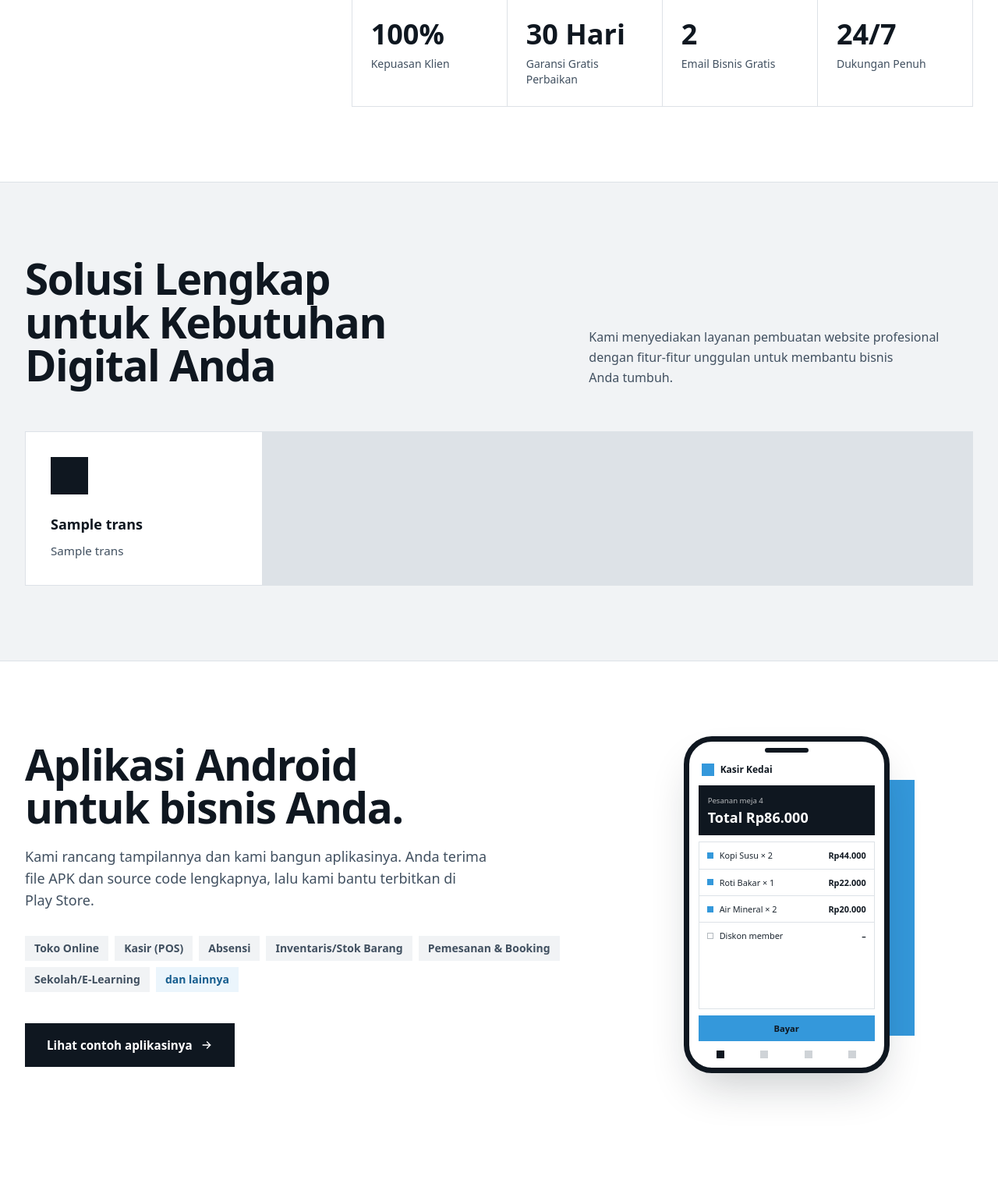
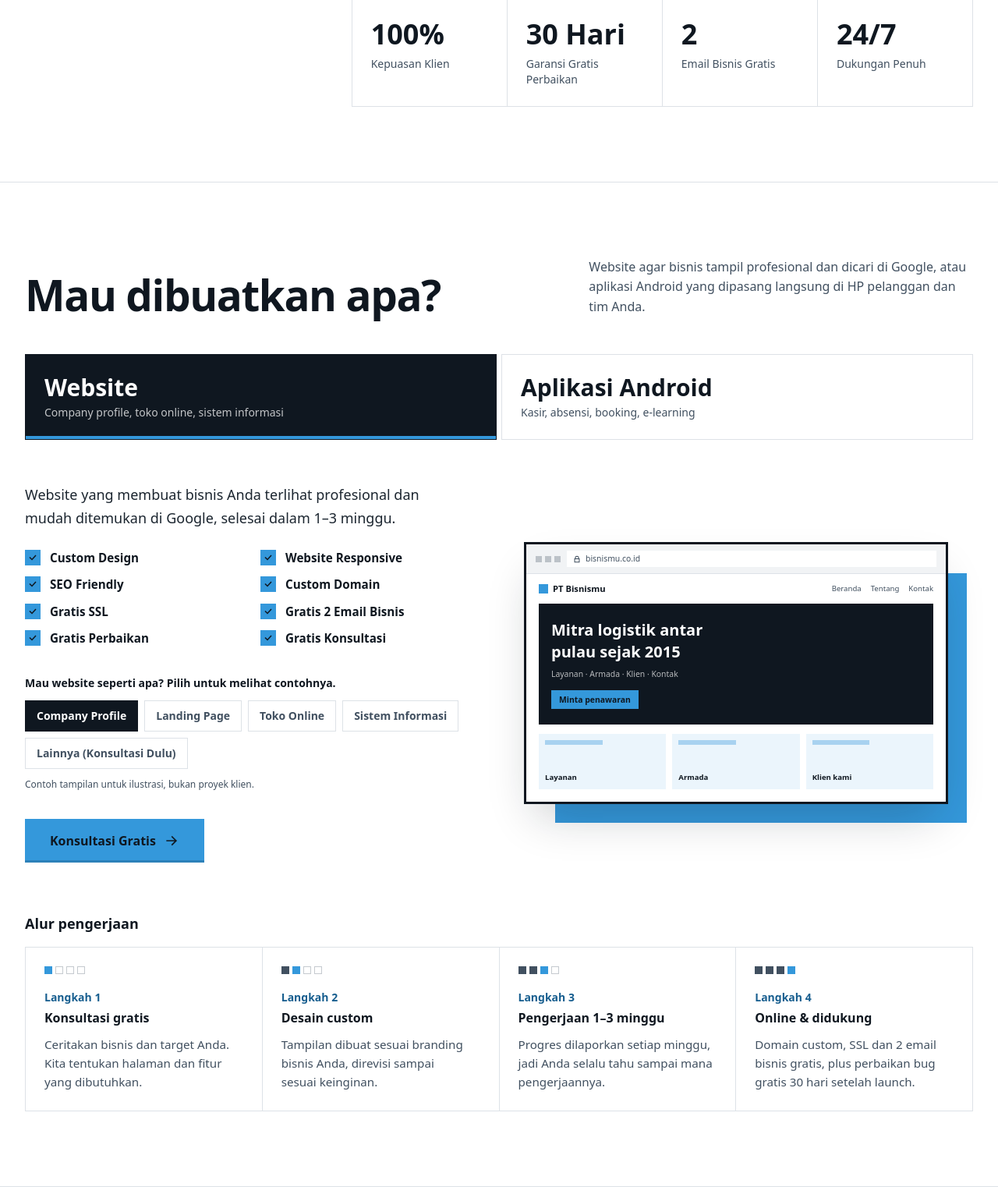
Before and after one commit to shabianay/landing-tsi, a Laravel app: template resources/views/home.blade.php in a window 1280 px wide. Shown: the part 1754-3276 px from the top of the page at 78% size. Run offline with Laravel 12, Linux system fonts and the light colour scheme; data comes from the database, SQL or seed files in the repository; the template is opened without the code that fills it: most values are stand-ins (such as "Sample title", 1, 10 or a date in 2020); grey boxes marked "Sample" are stand-in pictures; style sheets or scripts are compiled from the project's sources; parts of the project's set-up code (start-up, migrations or seed data) failed here and were passed over; some web fonts are replaced.

Commit message:
Merge Website and Android services into one home section (#10)
'Mau dibuatkan apa?' on the home page now holds both services: switch between
Website and Aplikasi Android, pick a type, and a browser or phone shows an
example screen (demo content, labelled). Each service lists what you get and
its own 4-step flow. Website claims come from the existing site/poster
(1-3 weeks, SSL, 2 business emails, 30-day fixes); Android from its poster.

- /aplikasi-android now 301-redirects to /#jasa; page view removed
- Nav and footer 'Layanan' link to the section; mobile menu closes on tap
- Tests: ServicesShowcaseTest

Co-authored-by: Claude Opus 5.5 <noreply@anthropic.com>

```diff
--- /dev/null
+++ b/app/Support/WebsiteExamples.php
@@ -0,0 +1,62 @@
+<?php
+
+namespace App\Support;
+
+/**
+ * Example website screens for the home "Jasa" section.
+ * Demo content only: brands and copy are illustrative, not client work.
+ */
+class WebsiteExamples
+{
+    /** @return array<string, array{label: string, url: string, brand: string, headline: string, sub: string, cta: string, tiles: array<int, string>}> */
+    public static function all(): array
+    {
+        return [
+            'profil' => [
+                'label' => 'Company Profile',
+                'url' => 'bisnismu.co.id',
+                'brand' => 'PT Bisnismu',
+                'headline' => 'Mitra logistik antar pulau sejak 2015',
+                'sub' => 'Layanan · Armada · Klien · Kontak',
+                'cta' => 'Minta penawaran',
+                'tiles' => ['Layanan', 'Armada', 'Klien kami'],
+            ],
+            'landing' => [
+                'label' => 'Landing Page',
+                'url' => 'promo.bisnismu.com',
+                'brand' => 'Kelas Desain',
+                'headline' => 'Kuasai desain grafis dalam 30 hari',
+                'sub' => 'Kelas online · sertifikat · mentor',
+                'cta' => 'Daftar sekarang',
+                'tiles' => ['Materi', 'Testimoni', 'Harga'],
+            ],
+            'toko' => [
+                'label' => __('Toko Online'),
+                'url' => 'tokobisnismu.com',
+                'brand' => 'Toko Bisnismu',
+                'headline' => 'Koleksi baru sudah datang',
+                'sub' => 'Gratis ongkir se-kota',
+                'cta' => 'Belanja sekarang',
+                'tiles' => ['Kemeja Linen', 'Tote Bag', 'Topi Bucket'],
+            ],
+            'sistem' => [
+                'label' => __('Sistem Informasi'),
+                'url' => 'ppdb.sekolahmu.sch.id',
+                'brand' => 'PPDB Online',
+                'headline' => 'Pendaftaran siswa baru dibuka',
+                'sub' => 'Daftar · Unggah berkas · Cek hasil',
+                'cta' => 'Daftar online',
+                'tiles' => ['Pendaftar 512', 'Diverifikasi 430', 'Diterima 280'],
+            ],
+            'lainnya' => [
+                'label' => __('Lainnya (Konsultasi Dulu)'),
+                'url' => 'websiteanda.com',
+                'brand' => 'Website Anda',
+                'headline' => 'Belum ada di daftar? Ceritakan idenya',
+                'sub' => 'Kita petakan halaman dan fiturnya bersama',
+                'cta' => 'Konsultasi gratis',
+                'tiles' => ['Halaman?', 'Fitur?', 'Target?'],
+            ],
+        ];
+    }
+}
--- a/resources/js/app.js
+++ b/resources/js/app.js
@@ -53,6 +53,17 @@ document.addEventListener('click', (event) => {
         return;
     }
 
+    // Links inside the mobile menu (e.g. "/#jasa" on the home page) may not reload the page: close it.
+    if (target.closest('#mobile-menu a')) {
+        const menu = document.getElementById('mobile-menu');
+        const toggle = document.querySelector('[data-toggle-mobile-menu]');
+        menu?.classList.add('hidden');
+        document.documentElement.classList.remove('overflow-hidden');
+        toggle?.setAttribute('aria-expanded', 'false');
+        toggle?.querySelector('[data-menu-icon="open"]')?.classList.remove('hidden');
+        toggle?.querySelector('[data-menu-icon="close"]')?.classList.add('hidden');
+    }
+
     const submitter = target.closest('[data-submit-parent-form]');
     if (submitter) {
         event.preventDefault();
--- /dev/null
+++ b/resources/views/components/browser-mock.blade.php
@@ -0,0 +1,46 @@
+@props(['screens', 'interactive' => false])
+{{-- A website drawn in the site's block language. Demo content; the parent's Alpine `web` key picks the screen. --}}
+<div {{ $attributes->merge(['class' => 'relative mx-auto w-full max-w-[34rem]']) }} aria-hidden="true">
+    <div class="absolute -right-4 -bottom-4 left-10 top-10 bg-primary-500 sm:-right-6 sm:-bottom-6"></div>
+
+    <div class="relative h-[19rem] overflow-hidden border-[3px] border-dark-300 bg-white shadow-2xl sm:h-[21rem]">
+        @foreach ($screens as $key => $screen)
+            <div class="absolute inset-0 flex flex-col"
+                 @if ($interactive)
+                     x-show="web === '{{ $key }}'" @if(! $loop->first) x-cloak @endif
+                     x-transition:enter="transition duration-300 ease-out-expo" x-transition:enter-start="translate-y-3 opacity-0" x-transition:enter-end="translate-y-0 opacity-100"
+                 @elseif (! $loop->first)
+                     hidden
+                 @endif>
+                {{-- browser chrome --}}
+                <div class="flex items-center gap-2 border-b border-line bg-dark-50 px-3 py-2">
+                    <span class="flex gap-1"><span class="h-2 w-2 bg-dark-100/30"></span><span class="h-2 w-2 bg-dark-100/30"></span><span class="h-2 w-2 bg-dark-100/30"></span></span>
+                    <span class="flex min-w-0 flex-1 items-center gap-1.5 bg-white px-2 py-0.5 text-[0.65rem] text-dark-100">
+                        <svg class="h-2.5 w-2.5 shrink-0" fill="none" stroke="currentColor" stroke-width="2.5" viewBox="0 0 24 24"><path d="M7 11V8a5 5 0 0 1 10 0v3M5 11h14v10H5z"/></svg>
+                        <span class="truncate">{{ $screen['url'] }}</span>
+                    </span>
+                </div>
+                {{-- site nav --}}
+                <div class="flex items-center justify-between px-4 py-2.5">
+                    <span class="flex items-center gap-1.5 text-[0.7rem] font-bold text-dark-300"><span class="h-3 w-3 bg-primary-500"></span>{{ $screen['brand'] }}</span>
+                    <span class="hidden gap-3 text-[0.6rem] text-dark-100 sm:flex"><span>Beranda</span><span>Tentang</span><span>Kontak</span></span>
+                </div>
+                {{-- hero --}}
+                <div class="mx-4 bg-dark-300 px-4 py-5 text-white">
+                    <p class="max-w-[22ch] font-display text-lg font-extrabold leading-tight sm:text-xl">{{ $screen['headline'] }}</p>
+                    <p class="mt-1.5 text-[0.65rem] text-white/70">{{ $screen['sub'] }}</p>
+                    <span class="mt-3 inline-block bg-primary-500 px-2.5 py-1 text-[0.65rem] font-bold text-dark-300">{{ $screen['cta'] }}</span>
+                </div>
+                {{-- tiles --}}
+                <div class="mx-4 mt-3 grid flex-1 grid-cols-3 gap-2 pb-4">
+                    @foreach ($screen['tiles'] as $tile)
+                        <div class="flex flex-col justify-end bg-primary-50 p-2">
+                            <span class="mb-auto h-1.5 w-1/2 bg-primary-200"></span>
+                            <span class="text-[0.6rem] font-semibold text-dark-300">{{ $tile }}</span>
+                        </div>
+                    @endforeach
+                </div>
+            </div>
+        @endforeach
+    </div>
+</div>
--- a/resources/views/home.blade.php
+++ b/resources/views/home.blade.php
@@ -132,6 +132,8 @@
         </div>
     </section>
 
+    @include('partials.services-showcase')
+
     {{-- ============ Services ============ --}}
     <section id="layanan" class="scroll-mt-20 border-t border-line bg-dark-50 py-16 md:py-24">
         <div class="wrap">
@@ -157,27 +159,6 @@
             @else
                 <p class="mt-10 border border-dashed border-dark-100/40 p-8 text-dark-100">{{ __('Belum ada layanan.') }}</p>
             @endif
-        </div>
-    </section>
-
-    {{-- ============ Android app service ============ --}}
-    @php $androidExamples = \App\Support\AndroidAppExamples::all(); @endphp
-    <section id="aplikasi-android" class="scroll-mt-20 overflow-hidden border-t border-line py-16 md:py-24">
-        <div class="wrap grid gap-12 lg:grid-cols-12 lg:items-center">
-            <div class="lg:col-span-7">
-                <h2 class="display-2 max-w-[16ch]">{{ __('Aplikasi Android untuk bisnis Anda.') }}</h2>
-                <p class="mt-5 max-w-[58ch] text-lg text-dark-100">{{ __('Kami rancang tampilannya dan kami bangun aplikasinya. Anda terima file APK dan source code lengkapnya, lalu kami bantu terbitkan di Play Store.') }}</p>
-                <ul class="mt-8 flex flex-wrap gap-2">
-                    @foreach (array_slice($androidExamples, 0, 6) as $example)
-                        <li class="tag !px-3 !py-1.5 !text-sm">{{ $example['label'] }}</li>
-                    @endforeach
-                    <li class="tag-blue !px-3 !py-1.5 !text-sm">{{ __('dan lainnya') }}</li>
-                </ul>
-                <a href="{{ route('services.android') }}" class="btn-ink mt-10 !min-h-14 !px-7">{{ __('Lihat contoh aplikasinya') }} <x-icon-arrow /></a>
-            </div>
-            <div class="px-6 lg:col-span-5">
-                <x-app-phone :screens="['kasir' => $androidExamples['kasir']]" />
-            </div>
         </div>
     </section>
 
--- a/resources/views/layouts/footer.blade.php
+++ b/resources/views/layouts/footer.blade.php
@@ -17,14 +17,15 @@
             <ul class="mt-4 space-y-1">
                 @foreach ([
                     ['home', __('Beranda')],
-                    ['services.android', __('Aplikasi Android')],
+                    ['home', __('Layanan'), '#jasa'],
                     ['portfolio.index', __('Portfolio')],
                     ['articles.index', __('Artikel')],
                     ['jobs.index', __('Karier')],
                     ['about', __('Tentang')],
                     ['contact', __('Kontak')],
-                ] as [$route, $label])
-                    <li><a href="{{ route($route) }}" class="inline-block py-1.5 text-dark-100 hover:text-dark-300 hover:underline">{{ $label }}</a></li>
+                ] as $link)
+                    @php [$route, $label] = $link; $fragment = $link[2] ?? ''; @endphp
+                    <li><a href="{{ route($route) . $fragment }}" class="inline-block py-1.5 text-dark-100 hover:text-dark-300 hover:underline">{{ $label }}</a></li>
                 @endforeach
             </ul>
         </nav>
--- a/resources/views/layouts/navbar.blade.php
+++ b/resources/views/layouts/navbar.blade.php
@@ -1,7 +1,7 @@
 @php
     $navItems = [
         ['route' => 'home', 'match' => 'home', 'label' => __('Beranda')],
-        ['route' => 'services.android', 'match' => 'services.android', 'label' => __('Aplikasi Android')],
+        ['route' => 'home', 'fragment' => '#jasa', 'match' => '__none__', 'label' => __('Layanan')],
         ['route' => 'portfolio.index', 'match' => 'portfolio.*', 'label' => __('Portfolio')],
         ['route' => 'articles.index', 'match' => 'articles.*', 'label' => __('Artikel')],
         ['route' => 'jobs.index', 'match' => 'jobs.*', 'label' => __('Karier')],
@@ -22,7 +22,7 @@
             @foreach ($navItems as $item)
                 @php $active = request()->routeIs($item['match']); @endphp
                 <li>
-                    <a href="{{ route($item['route']) }}" @if($active) aria-current="page" @endif
+                    <a href="{{ route($item['route']) . ($item['fragment'] ?? '') }}" @if($active) aria-current="page" @endif
                        class="relative block px-2.5 py-2 text-[0.9rem] font-medium transition-colors xl:px-4 xl:text-[0.95rem] {{ $active ? 'text-dark-300' : 'text-dark-100 hover:text-dark-300' }}">
                         {{ $item['label'] }}
                         @if ($active)
@@ -63,7 +63,7 @@
             @foreach ($navItems as $item)
                 @php $active = request()->routeIs($item['match']); @endphp
                 <li>
-                    <a href="{{ route($item['route']) }}" @if($active) aria-current="page" @endif
+                    <a href="{{ route($item['route']) . ($item['fragment'] ?? '') }}" @if($active) aria-current="page" @endif
                        class="flex items-center justify-between py-4 font-display text-2xl font-bold {{ $active ? 'text-dark-300' : 'text-dark-100' }}">
                         {{ $item['label'] }}
                         @if ($active)
--- /dev/null
+++ b/resources/views/partials/services-showcase.blade.php
@@ -0,0 +1,136 @@
+@php
+    use App\Models\Setting;
+    use App\Support\AndroidAppExamples;
+    use App\Support\WebsiteExamples;
+
+    $wa = fn (string $text) => 'https://wa.me/' . Setting::get('contact_whatsapp') . '?text=' . rawurlencode($text);
+
+    $kinds = [
+        'website' => [
+            'tab' => __('Website'),
+            'tabHint' => __('Company profile, toko online, sistem informasi'),
+            'lede' => __('Website yang membuat bisnis Anda terlihat profesional dan mudah ditemukan di Google, selesai dalam 1–3 minggu.'),
+            'gets' => [__('Custom Design'), __('Website Responsive'), __('SEO Friendly'), __('Custom Domain'), __('Gratis SSL'), __('Gratis 2 Email Bisnis'), __('Gratis Perbaikan'), __('Gratis Konsultasi')],
+            'pickerLabel' => __('Mau website seperti apa? Pilih untuk melihat contohnya.'),
+            'examples' => WebsiteExamples::all(),
+            'model' => 'web',
+            'wa' => $wa('Halo The Solution ID! Saya ingin konsultasi pembuatan website'),
+            'steps' => [
+                [__('Konsultasi gratis'), __('Ceritakan bisnis dan target Anda. Kita tentukan halaman dan fitur yang dibutuhkan.')],
+                [__('Desain custom'), __('Tampilan dibuat sesuai branding bisnis Anda, direvisi sampai sesuai keinginan.')],
+                [__('Pengerjaan 1–3 minggu'), __('Progres dilaporkan setiap minggu, jadi Anda selalu tahu sampai mana pengerjaannya.')],
+                [__('Online & didukung'), __('Domain custom, SSL dan 2 email bisnis gratis, plus perbaikan bug gratis 30 hari setelah launch.')],
+            ],
+        ],
+        'android' => [
+            'tab' => __('Aplikasi Android'),
+            'tabHint' => __('Kasir, absensi, booking, e-learning'),
+            'lede' => __('Kami rancang tampilannya dan kami bangun aplikasinya. Anda terima file APK dan source code lengkapnya, lalu kami bantu terbitkan di Play Store.'),
+            'gets' => [__('Desain UI sesuai permintaan'), __('Source code lengkap'), __('File APK siap install'), __('Bantu upload ke Play Store'), __('Gratis Konsultasi'), __('Revisi sampai acc (S&K berlaku)')],
+            'pickerLabel' => __('Mau bikin aplikasi apa? Pilih untuk melihat contohnya.'),
+            'examples' => AndroidAppExamples::all(),
+            'model' => 'app',
+            'wa' => $wa('Halo The Solution ID! Saya ingin konsultasi pembuatan aplikasi Android'),
+            'steps' => [
+                [__('Ceritakan idenya'), __('Konsultasi gratis. Kita bahas siapa penggunanya, fitur apa yang wajib ada, dan apa yang bisa menyusul.')],
+                [__('Desain tampilan'), __('Tampilan aplikasi dirancang sesuai permintaan Anda, dan direvisi sampai Anda setuju (S&K berlaku).')],
+                [__('Dibangun jadi APK'), __('Anda menerima file APK yang siap dipasang di HP, beserta source code lengkapnya.')],
+                [__('Terbit di Play Store'), __('Kami bantu proses upload aplikasi Anda ke Play Store.')],
+            ],
+        ],
+    ];
+@endphp
+
+{{-- One place for both services: pick Website or Android, then pick a type and the device shows an example. --}}
+<section id="jasa" class="scroll-mt-20 overflow-hidden border-t border-line py-16 md:py-24"
+         x-data="{ kind: 'website', web: 'profil', app: 'toko' }">
+    <div class="wrap">
+        <div class="grid gap-6 lg:grid-cols-12 lg:items-end">
+            <h2 class="display-2 lg:col-span-6">{{ __('Mau dibuatkan apa?') }}</h2>
+            <p class="text-dark-100 lg:col-span-5 lg:col-start-8">{{ __('Website agar bisnis tampil profesional dan dicari di Google, atau aplikasi Android yang dipasang langsung di HP pelanggan dan tim Anda.') }}</p>
+        </div>
+
+        {{-- Service switch --}}
+        <div class="mt-10 grid grid-cols-2 gap-1.5 md:mt-12" role="tablist" aria-label="{{ __('Pilih layanan') }}">
+            @foreach ($kinds as $key => $kind)
+                <button type="button" role="tab" id="tab-{{ $key }}" aria-controls="panel-{{ $key }}"
+                        aria-selected="{{ $loop->first ? 'true' : 'false' }}" :aria-selected="(kind === '{{ $key }}').toString()"
+                        @click="kind = '{{ $key }}'"
+                        class="relative flex flex-col items-start gap-1 border p-4 text-left transition-colors sm:p-6"
+                        :class="kind === '{{ $key }}' ? 'border-dark-300 bg-dark-300 text-white' : 'border-line bg-white text-dark-300 hover:border-dark-300'">
+                    <span class="font-display text-xl font-extrabold leading-tight sm:text-3xl">{{ $kind['tab'] }}</span>
+                    <span class="hidden text-sm sm:block" :class="kind === '{{ $key }}' ? 'text-white/75' : 'text-dark-100'">{{ $kind['tabHint'] }}</span>
+                    <span class="absolute inset-x-0 bottom-0 h-1 bg-primary-500" x-show="kind === '{{ $key }}'" @if(! $loop->first) x-cloak @endif></span>
+                </button>
+            @endforeach
+        </div>
+
+        @foreach ($kinds as $key => $kind)
+            <div id="panel-{{ $key }}" role="tabpanel" aria-labelledby="tab-{{ $key }}" x-show="kind === '{{ $key }}'" @if(! $loop->first) x-cloak @endif>
+                <div class="grid gap-12 pt-10 md:pt-14 lg:grid-cols-12 lg:items-center">
+                    <div class="min-w-0 lg:col-span-6">
+                        <p class="max-w-[54ch] text-lg leading-relaxed text-dark-200">{{ $kind['lede'] }}</p>
+
+                        <ul class="mt-6 grid gap-x-5 gap-y-2.5 sm:grid-cols-2">
+                            @foreach ($kind['gets'] as $item)
+                                <li class="flex items-center gap-3 text-[0.95rem] font-semibold text-dark-300">
+                                    <span class="flex h-5 w-5 shrink-0 items-center justify-center bg-primary-500 text-dark-300">
+                                        <svg class="h-3 w-3" fill="none" stroke="currentColor" stroke-width="3" stroke-linecap="square" viewBox="0 0 24 24" aria-hidden="true"><path d="m5 12 5 5L19 7"/></svg>
+                                    </span>
+                                    {{ $item }}
+                                </li>
+                            @endforeach
+                        </ul>
+
+                        <div class="mt-9">
+                            <p id="picker-{{ $key }}" class="text-sm font-semibold text-dark-300">{{ $kind['pickerLabel'] }}</p>
+                            <div class="-mx-5 mt-3 overflow-x-auto px-5 sm:mx-0 sm:px-0" role="group" aria-labelledby="picker-{{ $key }}">
+                                <ul class="flex gap-2 whitespace-nowrap sm:flex-wrap sm:whitespace-normal">
+                                    @foreach ($kind['examples'] as $exKey => $example)
+                                        <li>
+                                            <button type="button" @click="{{ $kind['model'] }} = '{{ $exKey }}'"
+                                                    aria-pressed="{{ $loop->first ? 'true' : 'false' }}" :aria-pressed="({{ $kind['model'] }} === '{{ $exKey }}').toString()"
+                                                    class="inline-flex min-h-10 items-center border px-3.5 text-sm font-semibold transition-colors"
+                                                    :class="{{ $kind['model'] }} === '{{ $exKey }}' ? 'border-dark-300 bg-dark-300 text-white' : 'border-line bg-white text-dark-100 hover:border-dark-300 hover:text-dark-300'">
+                                                {{ $example['label'] }}
+                                            </button>
+                                        </li>
+                                    @endforeach
+                                </ul>
+                            </div>
+                            <p class="mt-3 text-xs text-dark-100">{{ __('Contoh tampilan untuk ilustrasi, bukan proyek klien.') }}</p>
+                        </div>
+
+                        <a href="{{ $kind['wa'] }}" target="_blank" rel="noopener noreferrer" class="btn-primary mt-9 !min-h-14 !px-8 text-base">
+                            {{ __('Konsultasi Gratis') }} <x-icon-arrow class="h-5 w-5" />
+                        </a>
+                    </div>
+
+                    <div class="lg:col-span-6 {{ $key === 'android' ? 'px-8' : 'pr-4 sm:pr-6' }}">
+                        @if ($key === 'website')
+                            <x-browser-mock :screens="$kind['examples']" :interactive="true" />
+                        @else
+                            <x-app-phone :screens="$kind['examples']" :interactive="true" />
+                        @endif
+                    </div>
+                </div>
+
+                <h3 class="mt-16 text-lg font-bold text-dark-300">{{ __('Alur pengerjaan') }}</h3>
+                <ol class="cells mt-4 sm:grid-cols-2 lg:grid-cols-4">
+                    @foreach ($kind['steps'] as [$title, $body])
+                        <li class="flex flex-col p-6">
+                            <div class="flex items-end gap-1" aria-hidden="true">
+                                @for ($b = 1; $b <= count($kind['steps']); $b++)
+                                    <span class="h-2.5 w-2.5 {{ $b < $loop->iteration ? 'bg-dark-100' : ($b === $loop->iteration ? 'bg-primary-500' : 'border border-dark-100/30') }}"></span>
+                                @endfor
+                            </div>
+                            <p class="num mt-5 text-sm font-semibold text-primary-700">{{ __('Langkah') }} {{ $loop->iteration }}</p>
+                            <h4 class="mt-1 font-bold text-dark-300">{{ $title }}</h4>
+                            <p class="mt-2 text-[0.95rem] text-dark-100">{{ $body }}</p>
+                        </li>
+                    @endforeach
+                </ol>
+            </div>
+        @endforeach
+    </div>
+</section>
--- a/resources/views/sitemap.blade.php
+++ b/resources/views/sitemap.blade.php
@@ -4,11 +4,6 @@
         <loc>{{ url('/') }}</loc>
         <priority>1.0</priority>
         <changefreq>weekly</changefreq>
-    </url>
-    <url>
-        <loc>{{ route('services.android') }}</loc>
-        <priority>0.9</priority>
-        <changefreq>monthly</changefreq>
     </url>
     <url>
         <loc>{{ route('portfolio.index') }}</loc>
--- a/routes/web.php
+++ b/routes/web.php
@@ -28,7 +28,8 @@ Route::get('/portfolio', [PortfolioController::class, 'index'])->name('portfolio
 Route::get('/portfolio/{id}', [PortfolioController::class, 'show'])->name('portfolio.show');
 Route::get('/artikel', [ArticleController::class, 'index'])->name('articles.index');
 Route::get('/artikel/{slug}', [ArticleController::class, 'show'])->name('articles.show');
-Route::view('/aplikasi-android', 'services.android')->name('services.android');
+// The Android service now lives in the home "Mau dibuatkan apa?" section.
+Route::redirect('/aplikasi-android', '/#jasa', 301)->name('services.android');
 Route::get('/about', [HomeController::class, 'about'])->name('about');
 Route::get('/jobs', [JobController::class, 'index'])->name('jobs.index');
 Route::post('/jobs/apply', [JobController::class, 'store'])->middleware('throttle:5,1')->name('jobs.apply');
```
Also changed, not shown: lang/en.json (+31 -18 lines), resources/views/services/android.blade.php (deleted, +0 -111 lines), tests/Feature/AndroidServicePageTest.php (deleted, +0 -39 lines), tests/Feature/ServicesShowcaseTest.php (added, +42 -0 lines).
